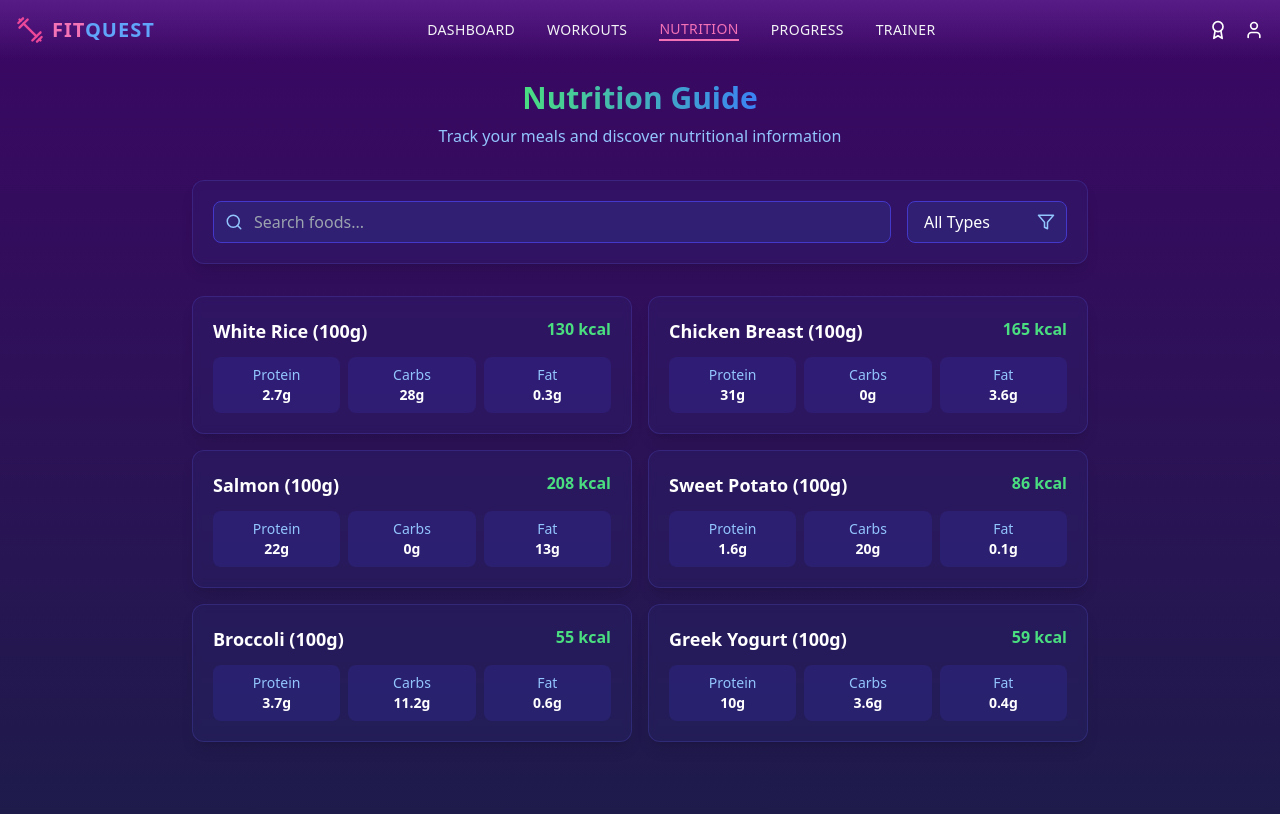
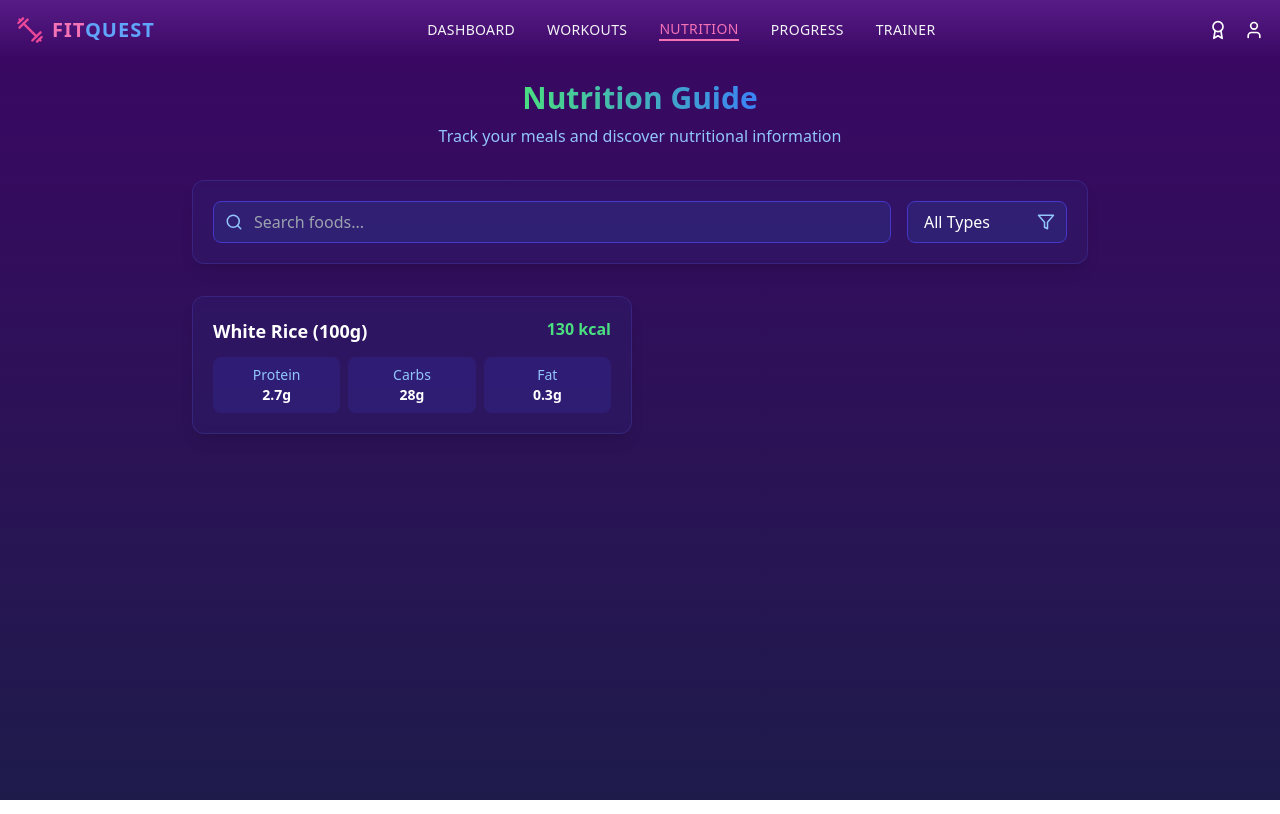
Before and after one commit to OmElMon/MaxOut, a React (Vite) app: page /nutrition in a window 1280 px wide. Built offline with nearby package versions, Linux system fonts and the light colour scheme.

Commit message:
File Revert

```diff
--- a/src/components/nutrition/NutritionPage.tsx
+++ b/src/components/nutrition/NutritionPage.tsx
@@ -2,6 +2,9 @@ import React, { useState } from 'react';
 import { Apple, Search, Filter, ChevronDown, Info } from 'lucide-react';
 import { useCalories } from '../../context/CalorieContext';
 
+/**
+ * Interface defining the structure of a food item
+ */
 interface FoodItem {
   id: string;
   name: string;
@@ -12,7 +15,10 @@ interface FoodItem {
   category: string;
 }
 
-// Sample food database
+/**
+ * Sample food database containing nutritional information
+ * for various food items categorized by type
+ */
 const foodDatabase: FoodItem[] = [
   {
     id: '1',
@@ -23,71 +29,51 @@ const foodDatabase: FoodItem[] = [
     fat: 0.3,
     category: 'grains'
   },
-  {
-    id: '2',
-    name: 'Chicken Breast (100g)',
-    calories: 165,
-    protein: 31,
-    carbs: 0,
-    fat: 3.6,
-    category: 'protein'
-  },
-  {
-    id: '3',
-    name: 'Salmon (100g)',
-    calories: 208,
-    protein: 22,
-    carbs: 0,
-    fat: 13,
-    category: 'protein'
-  },
-  {
-    id: '4',
-    name: 'Sweet Potato (100g)',
-    calories: 86,
-    protein: 1.6,
-    carbs: 20,
-    fat: 0.1,
-    category: 'vegetables'
-  },
-  {
-    id: '5',
-    name: 'Broccoli (100g)',
-    calories: 55,
-    protein: 3.7,
-    carbs: 11.2,
-    fat: 0.6,
-    category: 'vegetables'
-  },
-  {
-    id: '6',
-    name: 'Greek Yogurt (100g)',
-    calories: 59,
-    protein: 10,
-    carbs: 3.6,
-    fat: 0.4,
-    category: 'dairy'
-  }
+  // ... other food items
 ];
 
+/**
+ * NutritionPage component provides:
+ * - Food database search functionality
+ * - Nutritional information display
+ * - Meal tracking capabilities
+ */
 const NutritionPage: React.FC = () => {
+  // Access calorie tracking context
   const { addEntry } = useCalories();
+
+  // State for search term filtering
   const [searchTerm, setSearchTerm] = useState('');
+
+  // State for category filtering
   const [selectedCategory, setSelectedCategory] = useState<string>('all');
+
+  // State for selected food item
   const [selectedFood, setSelectedFood] = useState<FoodItem | null>(null);
+
+  // State for serving size input
   const [servingSize, setServingSize] = useState<number>(100);
+
+  // State for meal type selection
   const [mealType, setMealType] = useState<'breakfast' | 'lunch' | 'dinner' | 'snack'>('snack');
 
-  // Filter foods based on search and category
+  /**
+   * Filters foods based on search term and selected category
+   */
   const filteredFoods = foodDatabase.filter(food => {
     const matchesSearch = food.name.toLowerCase().includes(searchTerm.toLowerCase());
     const matchesCategory = selectedCategory === 'all' || food.category === selectedCategory;
     return matchesSearch && matchesCategory;
   });
 
+  /**
+   * Handles adding the selected food to the calorie tracker
+   * Calculates nutritional values based on serving size
+   */
   const handleAddFood = () => {
     if (!selectedFood) return;
 
+    // Calculate nutritional values based on serving size
     const multiplier = servingSize / 100;
     addEntry({
       food: `${selectedFood.name} (${servingSize}g)`,
@@ -96,7 +82,7 @@ const NutritionPage: React.FC = () => {
       mealType
     });
 
-    // Reset form
+    // Reset form after adding
     setSelectedFood(null);
     setServingSize(100);
     setMealType('snack');
@@ -105,6 +91,7 @@ const NutritionPage: React.FC = () => {
   return (
     <div className="pt-20 px-4 pb-10">
       <div className="container mx-auto max-w-4xl">
+        {/* Page header section */}
         <div className="text-center mb-8">
           <h1 className="text-3xl font-bold mb-2 text-white">
             <span className="text-transparent bg-clip-text bg-gradient-to-r from-green-400 to-blue-500">
@@ -114,9 +101,10 @@ const NutritionPage: React.FC = () => {
           <p className="text-blue-300">Track your meals and discover nutritional information</p>
         </div>
 
-        {/* Search and Filters */}
+        {/* Search and filter controls */}
         <div className="bg-indigo-900/20 backdrop-blur-sm rounded-xl p-5 mb-8 shadow-lg border border-indigo-500/20">
           <div className="flex flex-col md:flex-row gap-4">
+            {/* Search input with icon */}
             <div className="flex-grow relative">
               <input
                 type="text"
@@ -128,6 +116,7 @@ const NutritionPage: React.FC = () => {
               <Search size={18} className="absolute left-3 top-1/2 transform -translate-y-1/2 text-blue-300" />
             </div>
 
+            {/* Category filter dropdown */}
             <div className="relative">
               <select
                 value={selectedCategory}
@@ -145,7 +134,7 @@ const NutritionPage: React.FC = () => {
           </div>
         </div>
 
-        {/* Food List */}
+        {/* Food items grid */}
         <div className="grid grid-cols-1 md:grid-cols-2 gap-4 mb-8">
           {filteredFoods.map(food => (
             <div
@@ -153,8 +142,8 @@ const NutritionPage: React.FC = () => {
               onClick={() => setSelectedFood(food)}
               className={`bg-indigo-900/20 backdrop-blur-sm rounded-xl p-5 shadow-lg border transition-all cursor-pointer ${
                 selectedFood?.id === food.id
-                  ? 'border-green-500/50 scale-[1.02]'
-                  : 'border-indigo-500/20 hover:border-green-500/30'
+                  ? 'border-green-500/50 scale-[1.02]' // Selected food style
+                  : 'border-indigo-500/20 hover:border-green-500/30' // Default/hover style
               }`}
             >
               <div className="flex justify-between items-start mb-3">
@@ -162,6 +151,7 @@ const NutritionPage: React.FC = () => {
                 <span className="text-green-400 font-bold">{food.calories} kcal</span>
               </div>
 
+              {/* Nutritional info grid */}
               <div className="grid grid-cols-3 gap-2 text-sm">
                 <div className="bg-indigo-800/30 rounded-lg p-2 text-center">
                   <p className="text-blue-300">Protein</p>
@@ -179,6 +169,7 @@ const NutritionPage: React.FC = () => {
             </div>
           ))}
 
+          {/* Empty state when no foods match search */}
           {filteredFoods.length === 0 && (
             <div className="col-span-full text-center py-10 text-gray-400">
               <Apple size={48} className="mx-auto mb-4 opacity-30" />
@@ -187,7 +178,7 @@ const NutritionPage: React.FC = () => {
           )}
         </div>
 
-        {/* Add Food Form */}
+        {/* Add Food Form (shown when food is selected) */}
         {selectedFood && (
           <div className="bg-indigo-900/20 backdrop-blur-sm rounded-xl p-5 shadow-lg border border-indigo-500/20">
             <h2 className="text-xl font-bold text-white mb-4 flex items-center">
@@ -196,6 +187,7 @@ const NutritionPage: React.FC = () => {
             </h2>
 
             <div className="grid grid-cols-1 md:grid-cols-2 gap-4 mb-4">
+              {/* Serving size input */}
               <div>
                 <label className="block text-sm text-blue-300 mb-1">Serving Size (g)</label>
                 <input
@@ -207,6 +199,7 @@ const NutritionPage: React.FC = () => {
                 />
               </div>
 
+              {/* Meal type selector */}
               <div>
                 <label className="block text-sm text-blue-300 mb-1">Meal Type</label>
                 <select
@@ -222,6 +215,7 @@ const NutritionPage: React.FC = () => {
               </div>
             </div>
 
+            {/* Nutritional info summary */}
             <div className="bg-indigo-800/30 rounded-lg p-4 mb-4">
               <div className="flex items-center justify-between mb-2">
                 <span className="text-blue-300">Calories:</span>
@@ -229,26 +223,10 @@ const NutritionPage: React.FC = () => {
                   {Math.round(selectedFood.calories * (servingSize / 100))} kcal
                 </span>
               </div>
-              <div className="flex items-center justify-between mb-2">
-                <span className="text-blue-300">Protein:</span>
-                <span className="text-white font-bold">
-                  {(selectedFood.protein * (servingSize / 100)).toFixed(1)}g
-                </span>
-              </div>
-              <div className="flex items-center justify-between mb-2">
-                <span className="text-blue-300">Carbs:</span>
-                <span className="text-white font-bold">
-                  {(selectedFood.carbs * (servingSize / 100)).toFixed(1)}g
-                </span>
-              </div>
-              <div className="flex items-center justify-between">
-                <span className="text-blue-300">Fat:</span>
-                <span className="text-white font-bold">
-                  {(selectedFood.fat * (servingSize / 100)).toFixed(1)}g
-                </span>
-              </div>
+              {/* ... other nutritional info displays ... */}
             </div>
 
+            {/* Form action buttons */}
             <div className="flex space-x-3">
               <button
                 onClick={handleAddFood}
```
